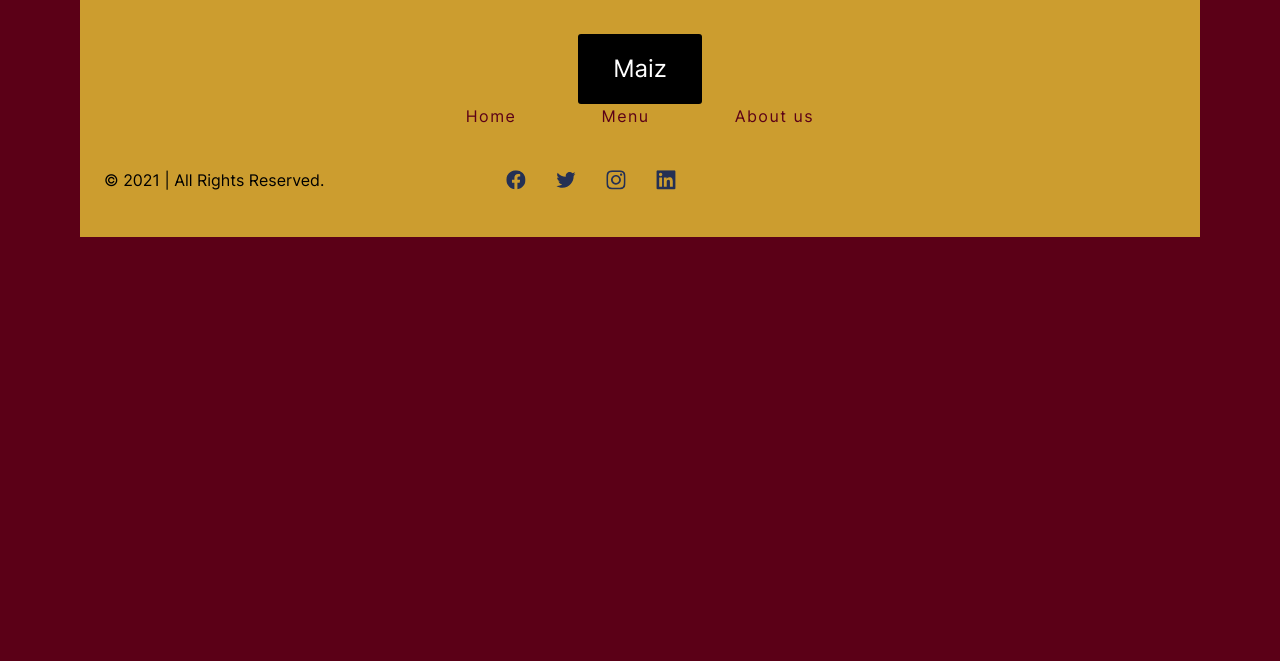
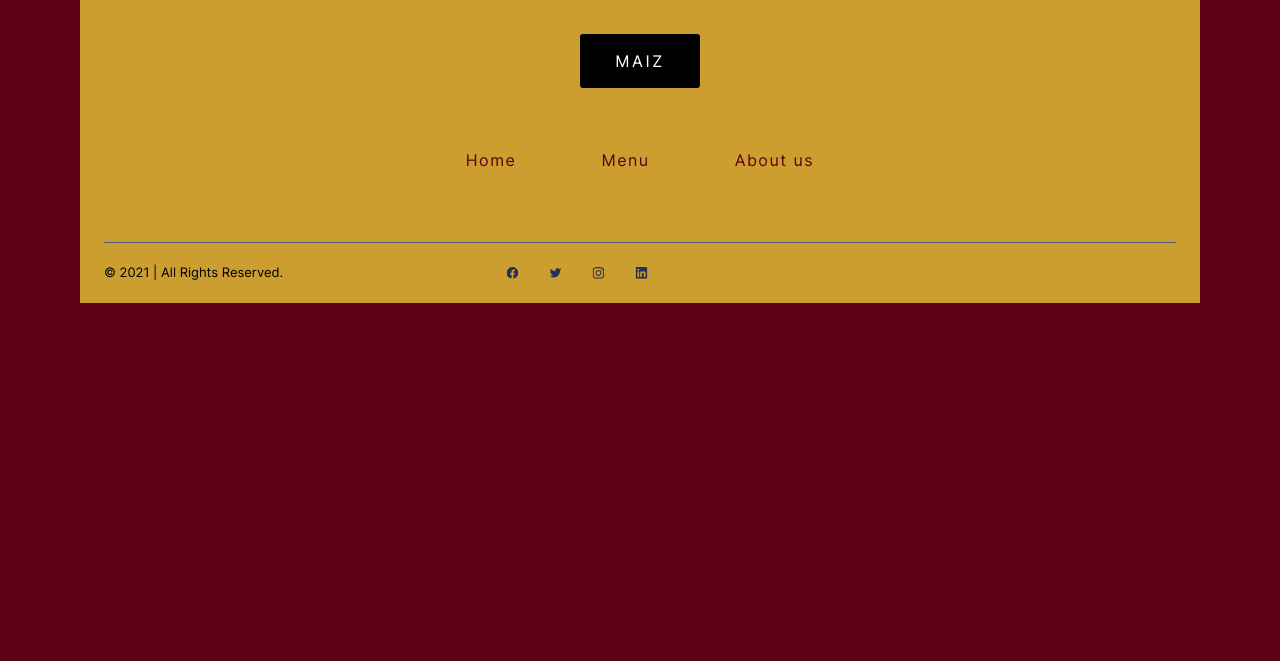
Before and after one commit to astragenius/TOP-Restaurant-landing-page, a website built with webpack: page src/template.html in a window 1280 px wide. Shown: the part 171-832 px from the top of the page. Built offline with nearby package versions, Linux system fonts and the light colour scheme; files whose address does not match are found by name.

Commit message:
style - change padding and margin in the _footer section

```diff
--- a/src/scss/components/_buttons.scss
+++ b/src/scss/components/_buttons.scss
@@ -7,7 +7,7 @@ button {
 
 .btn {
 
-    font-size: rem(24);
+    font-size: rem(16);
     padding: rem(17) rem(35);
     border-radius: rem(3);
 
@@ -29,4 +29,7 @@ button {
 .btn--footer {
     background-color: $black;
     color: $white;
+    padding: rem(15) rem(35);
+    text-transform: uppercase;
+    letter-spacing: 2.5px;
 }
--- a/src/scss/components/_footer.scss
+++ b/src/scss/components/_footer.scss
@@ -1,7 +1,9 @@
 footer {
     background-color: $primary-yellow-100;
-    padding: rem(45) rem(30);
+
 }
+
+
 
 .nav--footer {
 
@@ -9,4 +11,17 @@ footer {
         color: $primary-red-100;
         font-weight: 400;
     }
+
+
 }
+
+
+.footer-bottom {
+    border-top: 1px solid lighten(#243054, 20);
+
+
+}
+
+.copyright {
+    font-size: rem(13);
+}
--- a/src/scss/layout/_footer.scss
+++ b/src/scss/layout/_footer.scss
@@ -2,6 +2,7 @@ footer {
     display: flex;
     flex-direction: column;
     align-items: center;
+    padding: rem(45) rem(0) rem(0) rem(0);
 
 }
 
@@ -9,11 +10,19 @@ footer {
 .footer-bottom {
 
 
-    margin-top: rem(40);
     display: flex;
     width: 100%;
     justify-content: space-around;
+    padding: rem(20) rem(0)
 
+
+
+}
+
+.navigation--footer {
+
+    margin-top: rem(60);
+    margin-bottom: rem(70);
 }
 
 .social-container {
@@ -26,8 +35,8 @@ footer {
 
 .social-container svg {
 
-    width: 20px;
-    height: 20px;
+    width: 13px;
+    height: 12px;
     margin-right: rem(30);
     cursor: pointer;
 
--- a/src/template.html
+++ b/src/template.html
@@ -48,7 +48,7 @@
                 <button class="btn btn--footer">Maiz</button>
             </div>
 
-            <nav class="navigation">
+            <nav class="navigation navigation--footer">
 
                 <ul class="navigation-item-container nav--footer">
                     <li class="navigation-item"><a href="#">Home</a></li>
```
